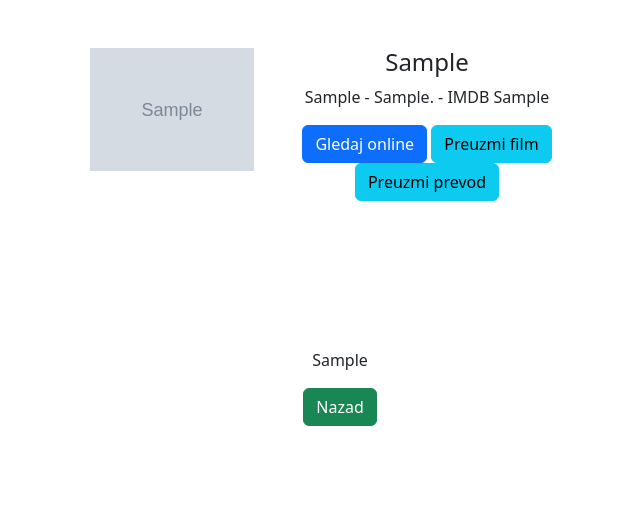
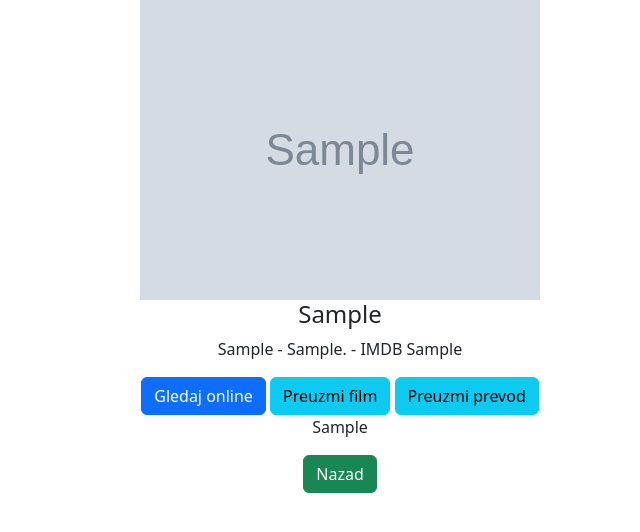
Before and after one commit to Zero0Q/djangoProject1filmoviISerije, a Django app: page /filmovi/1/ in a window 1280 px wide. Shown: the part 56-588 px from the top of the page, without its empty margins (300-940 px from the left). Run offline with Django 4.2, Linux system fonts and the light colour scheme; tables that the repository leaves empty hold one stand-in row (values such as "Sample post"); grey boxes marked "Sample" are stand-in pictures.

Commit message:
cloudinary

```diff
--- a/filmovi/static/css/film-detalji.css
+++ /dev/null
@@ -1,20 +0,0 @@
-
-.main-box {
-    max-width: 500px;
-    margin: 3rem auto;
-}
-
-.slika-box {
-    width: 200px;
-    height: 300px;
-}
-
-.slika img {
-    width: 100%;
-    height: 100%;
-}
-
-.info {
-    display: flex;
-    gap: 10px;
-}
--- a/filmovi/static/css/main.css
+++ /dev/null
@@ -1,3 +0,0 @@
-.naslov {
-    color: orangered;
-}
--- a/filmovi/urls.py
+++ b/filmovi/urls.py
@@ -1,7 +1,7 @@
 from django.urls import path
 from .views import home, detail_look, filmovi
 
-# app_name = 'filmovi'
+app_name = 'filmovi'
 
 urlpatterns = [
     path('', home, name='home'),
--- a/serije/urls.py
+++ b/serije/urls.py
@@ -1,7 +1,7 @@
 from django.urls import path
 from .views import serije, serija_detail
 
-# app_name = 'serije'
+app_name = 'serije'
 
 urlpatterns = [
     path('', serije, name='serije'),
--- a/slike/urls.py
+++ b/slike/urls.py
@@ -1,7 +1,7 @@
 from django.urls import path
 from .views import slike
 
-# app_name = 'slike'
+app_name = 'slike'
 
 urlpatterns = [
     path('', slike, name='slike'),
--- a/templates/navbar.html
+++ b/templates/navbar.html
@@ -7,14 +7,14 @@
     <div class="collapse navbar-collapse" id="navbarTogglerDemo03">
       <ul class="navbar-nav me-auto mb-2 mb-lg-0">
         <li class="nav-item">
-          <a class="nav-link active" aria-current="page" href={% url 'filmovi' %}>Filmovi</a>
+          <a class="nav-link active" aria-current="page" href={% url 'filmovi:filmovi' %}>Filmovi</a>
         </li>
 
         <li class="nav-item">
-          <a class="nav-link active" aria-current="page" href={% url 'serije' %}>Serije</a>
+          <a class="nav-link active" aria-current="page" href={% url 'serije:serije' %}>Serije</a>
         </li>
         <li class="nav-item">
-          <a class="nav-link active" aria-current="page" href={% url 'slike' %}>Slike</a>
+          <a class="nav-link active" aria-current="page" href={% url 'slike:slike' %}>Slike</a>
         </li>
       </ul>
       <div>
```
Also changed, not shown: serije/static/css/serije.css (deleted, +0 -9 lines), slike/static/css/slike.css (deleted, +0 -8 lines).
